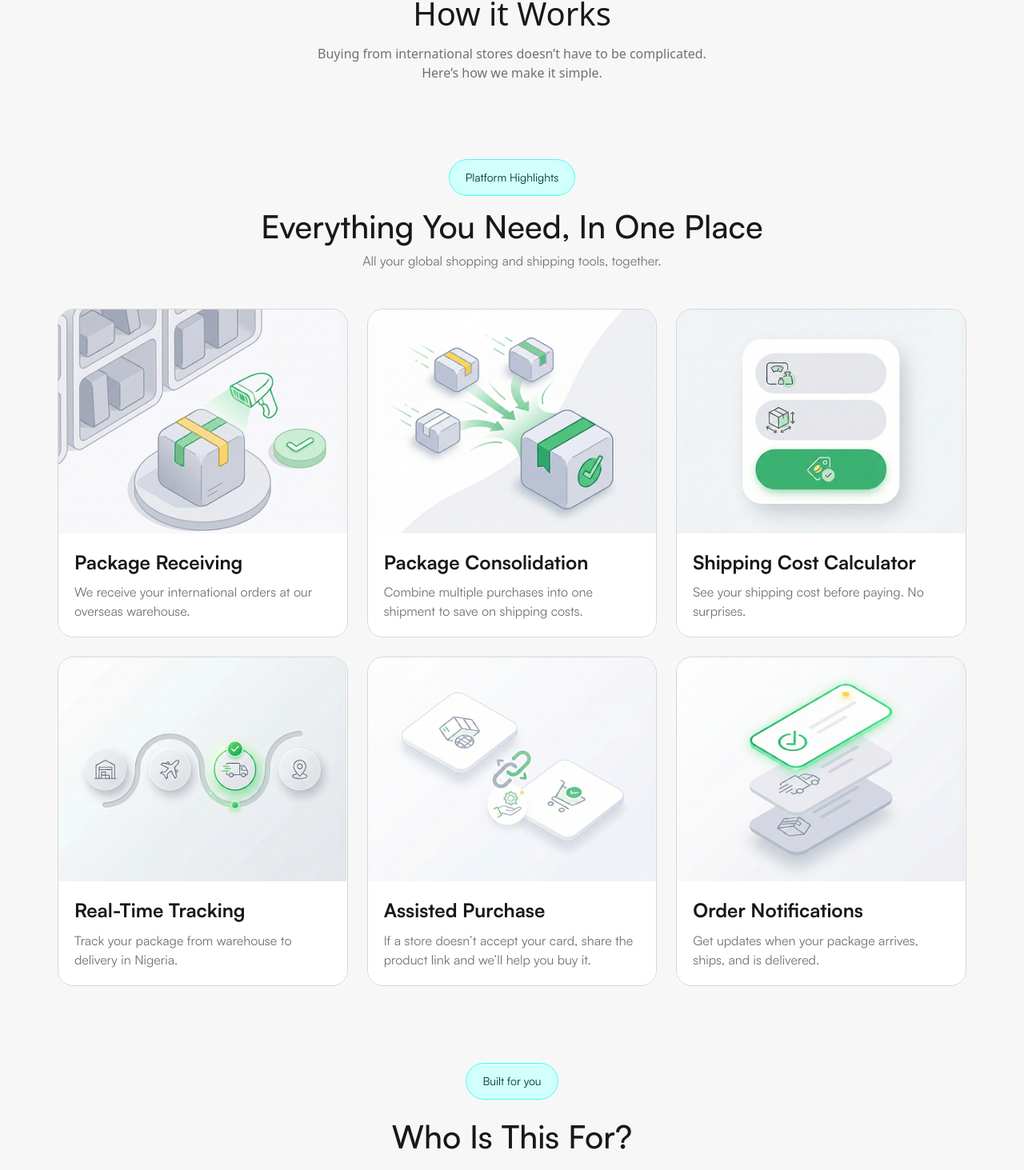
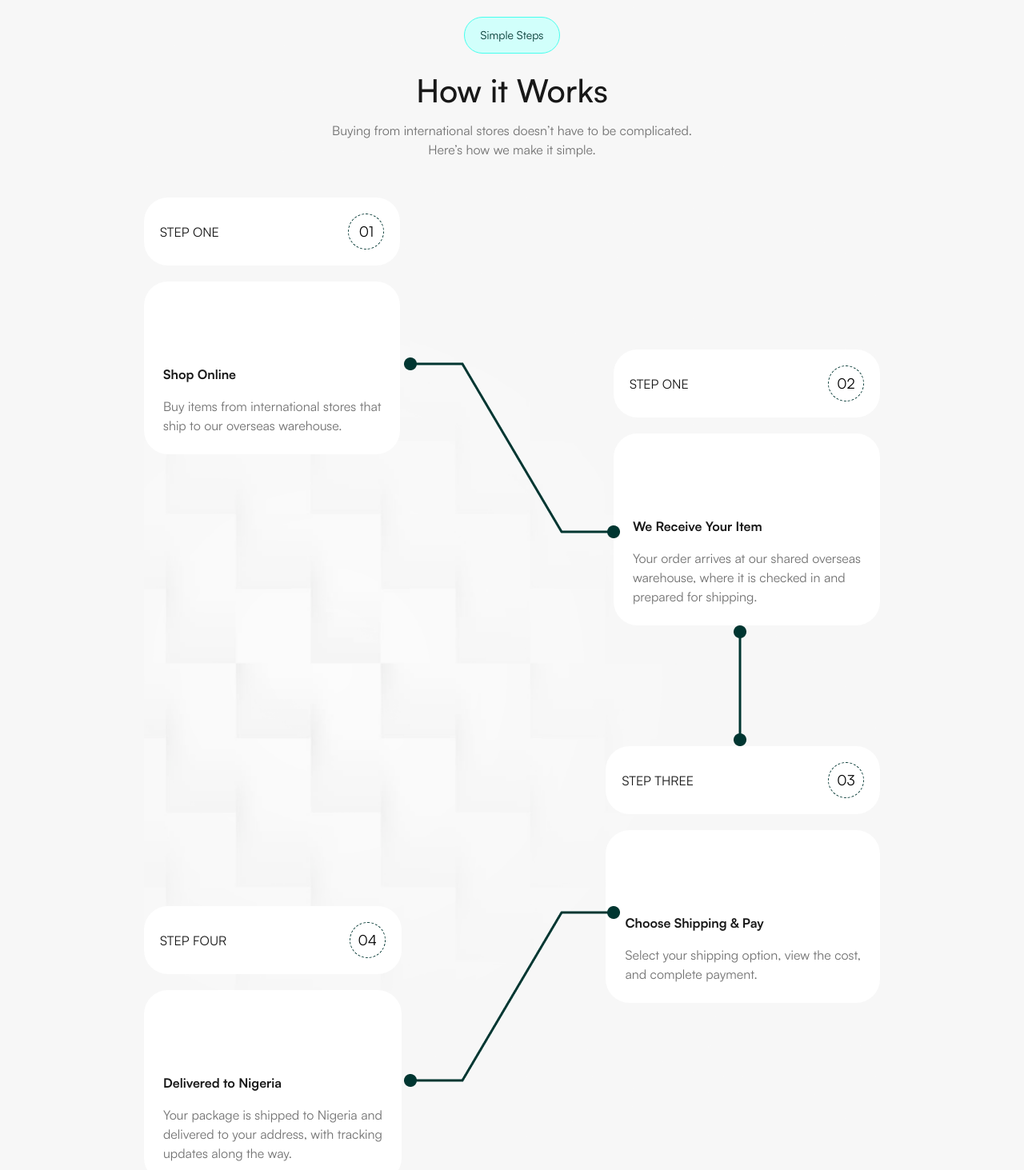
Before and after one commit to Wix-Code/assessment, a Next.js app: page / in a window 1280 px wide. Shown: the part 1617-3080 px from the top of the page at 80% size. Built offline with nearby package versions, Linux system fonts and the light colour scheme.

Commit message:
Fixes on the components

```diff
--- a/app/components/EveryThingYouNeed.tsx
+++ b/app/components/EveryThingYouNeed.tsx
@@ -35,7 +35,7 @@ const EveryThingYouNeed = () => {
   ]
 
   return (
-    <div className='max-w-[1200px] satoshi mx-auto px-4 sm:px-6 lg:px-8 py-8 lg:py-12'>
+    <div className='max-w-[1200px] satoshi mx-auto px-4 sm:px-6 py-8 lg:py-12'>
       <div className='flex flex-col items-center justify-center'>
         <p className='text-[#003631] px-5 py-3 rounded-[30px] border-[1px] border-[#47FFEE] bg-[#D1FFFB] font-normal text-sm'>Platform Highlights</p>
         <p className='text-[#181818] font-medium text-3xl sm:text-4xl lg:text-[40px] mt-4'>Everything You Need, In One Place</p>
--- a/app/components/SimpleSteps.tsx
+++ b/app/components/SimpleSteps.tsx
@@ -2,7 +2,14 @@ import React from 'react'
 
 const SimpleSteps = () => {
   return (
-    <div className="flex flex-col items-center justify-center">
+    <div className="
+      flex satoshi max-w-[920px] m-auto flex-col items-center justify-center
+      bg-[url('/images/bg.png')]
+      bg-no-repeat
+      bg-cover
+      bg-center
+      py-24
+    ">
       <div className='flex flex-col gap-2 items-center text-center mb-12'>
         <p className='text-[#003631] px-5 py-3 rounded-[30px] border-[1px] border-[#47FFEE] bg-[#D1FFFB] font-normal text-sm'>
           Simple Steps
@@ -15,9 +22,94 @@ const SimpleSteps = () => {
         </p>
       </div>
 
-      <div>
+      <div className='flex flex-row relative w-full justify-between'>
+        <div className='flex flex-col gap-5'>
+          <div className='flex flex-row items-center justify-between bg-white p-5 rounded-[30px]'>
+            <p className='text-[#181818] text-[24] font-normal uppercase'>Step one</p>
+            <button className='w-[45px] text-[18px] font-normal  h-[45px] rounded-full border-dashed border-[1px] border-[#003631]'>01</button>
+          </div>
+          <div className='p-[24px] bg-white rounded-[30px]'>
+            <p className='text-[#181818] mb-4 text-[24] mt-20 font-bold'>Shop Online</p>
+            <p className='text-[#717171] text-[16px] font-normal'>Buy items from international stores that <br />ship to our overseas warehouse.</p>
+          </div>
+        </div>
+        <img
+          src="./images/v.png"
+          alt=""
+          className="absolute top-50  left-1/2 -translate-x-1/2"
+        />
+        <div className='flex flex-col mt-[190px] gap-5'>
+          <div className='flex flex-row items-center justify-between bg-white p-5 rounded-[30px]'>
+            <p className='text-[#181818] text-[24] font-normal uppercase'>Step one</p>
+            <button className='w-[45px] text-[18px] font-normal  h-[45px] rounded-full border-dashed border-[1px] border-[#003631]'>02</button>
+          </div>
+          <div className='p-[24px] bg-white rounded-[30px]'>
+            <p className='text-[#181818] mb-4 text-[24] mt-20 font-bold'>We Receive Your Item</p>
+            <p className='text-[#717171] text-[16px] font-normal'>Your order arrives at our shared overseas <br />warehouse, where it is checked in and <br />prepared for shipping.</p>
+          </div>
+        </div>
+      </div>
 
+      <img className='ml-[570px]' src="./images/vec.png" />
+
+      <div className='flex flex-row relative w-full justify-between'>
+        <div className='flex flex-col mt-[200px] gap-5'>
+          <div className='flex flex-row items-center justify-between bg-white p-5 rounded-[30px]'>
+            <p className='text-[#181818] text-[24] font-normal uppercase'>Step four</p>
+            <button className='w-[45px] text-[18px] font-normal  h-[45px] rounded-full border-dashed border-[1px] border-[#003631]'>04</button>
+          </div>
+          <div className='p-[24px] bg-white rounded-[30px]'>
+            <p className='text-[#181818] mb-4 text-[24] mt-20 font-bold'>Delivered to Nigeria</p>
+            <p className='text-[#717171] text-[16px] font-normal'>Your package is shipped to Nigeria and<br /> delivered to your address, with tracking<br /> updates along the way.</p>
+          </div>
+        </div>
+        <img
+          src="./images/ve.png"
+          alt=""
+          className="absolute top-50 left-1/2 -translate-x-1/2"
+        />
+        <div className='flex flex-col gap-5'>
+          <div className='flex flex-row items-center justify-between bg-white p-5 rounded-[30px]'>
+            <p className='text-[#181818] text-[24] font-normal uppercase'>Step three</p>
+            <button className='w-[45px] text-[18px] font-normal  h-[45px] rounded-full border-dashed border-[1px] border-[#003631]'>03</button>
+          </div>
+          <div className='p-[24px] bg-white rounded-[30px]'>
+            <p className='text-[#181818] mb-4 text-[24] mt-20 font-bold'>Choose Shipping & Pay</p>
+            <p className='text-[#717171] text-[16px] font-normal'>Select your shipping option, view the cost,<br /> and complete payment.</p>
+          </div>
+        </div>
       </div>
+
+      {/* <div className='flex flex-row relative w-full justify-between'>
+        <div className='flex flex-col mt-[200px] gap-5'>
+          <div className='flex flex-row items-center justify-between bg-white p-5 rounded-[30px]'>
+            <p className='text-[#181818] text-[24] font-normal uppercase'>Step four</p>
+            <button className='w-[45px] text-[18px] font-normal  h-[45px] rounded-full border-dashed border-[1px] border-[#003631]'>04</button>
+          </div>
+          <div className='p-[24px] bg-white rounded-[30px]'>
+            <p className='text-[#181818] mb-4 text-[24] mt-20 font-bold'>Delivered to Nigeria</p>
+            <p className='text-[#717171] text-[16px] font-normal'>Your package is shipped to Nigeria and<br /> delivered to your address, with tracking<br /> updates along the way.</p>
+          </div>
+        </div>
+        <div className="absolute top-50 right-">
+          <img
+            src="./images/ve.png"
+            alt=""
+
+            className='w-fit h-fit'
+          />
+        </div>
+        <div className='flex flex-col gap-5'>
+          <div className='flex flex-row items-center justify-between bg-white p-5 rounded-[30px]'>
+            <p className='text-[#181818] text-[24] font-normal uppercase'>Step three</p>
+            <button className='w-[45px] text-[18px] font-normal  h-[45px] rounded-full border-dashed border-[1px] border-[#003631]'>03</button>
+          </div>
+          <div className='p-[24px] bg-white rounded-[30px]'>
+            <p className='text-[#181818] mb-4 text-[24] mt-20 font-bold'>Choose Shipping & Pay</p>
+            <p className='text-[#717171] text-[16px] font-normal'>Select your shipping option, view the cost,<br /> and complete payment.</p>
+          </div>
+        </div>
+      </div> */}
 
     </div>
   )
--- a/app/components/shipping.tsx
+++ b/app/components/shipping.tsx
@@ -2,7 +2,7 @@ import React from 'react'
 
 const Shipping = () => {
   return (
-    <div className='w-full satoshi px-4 sm:px-6 lg:px-8 py-10 lg:py-14'>
+    <div className='w-full satoshi px-4 sm:px-6 py-10 lg:py-14'>
       <div className='max-w-[1200px] mx-auto'>
         <div className='flex flex-col lg:flex-row justify-between items-center gap-8 lg:gap-12'>
           {/* Text Content */}
```
Also changed, not shown: public/images/bg.png (renamed from public/images/BG-Image.png), public/images/vec.png (added).
